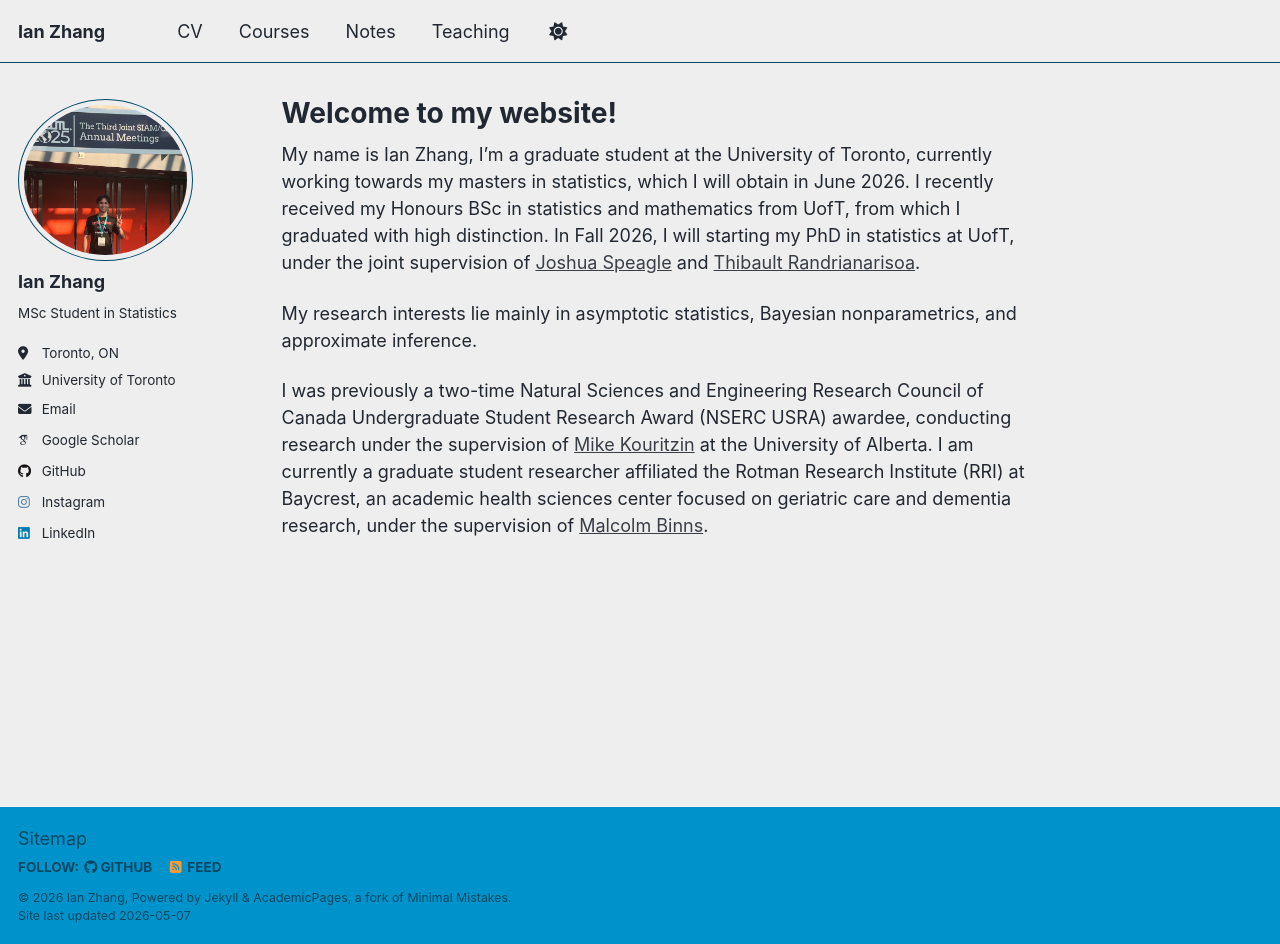
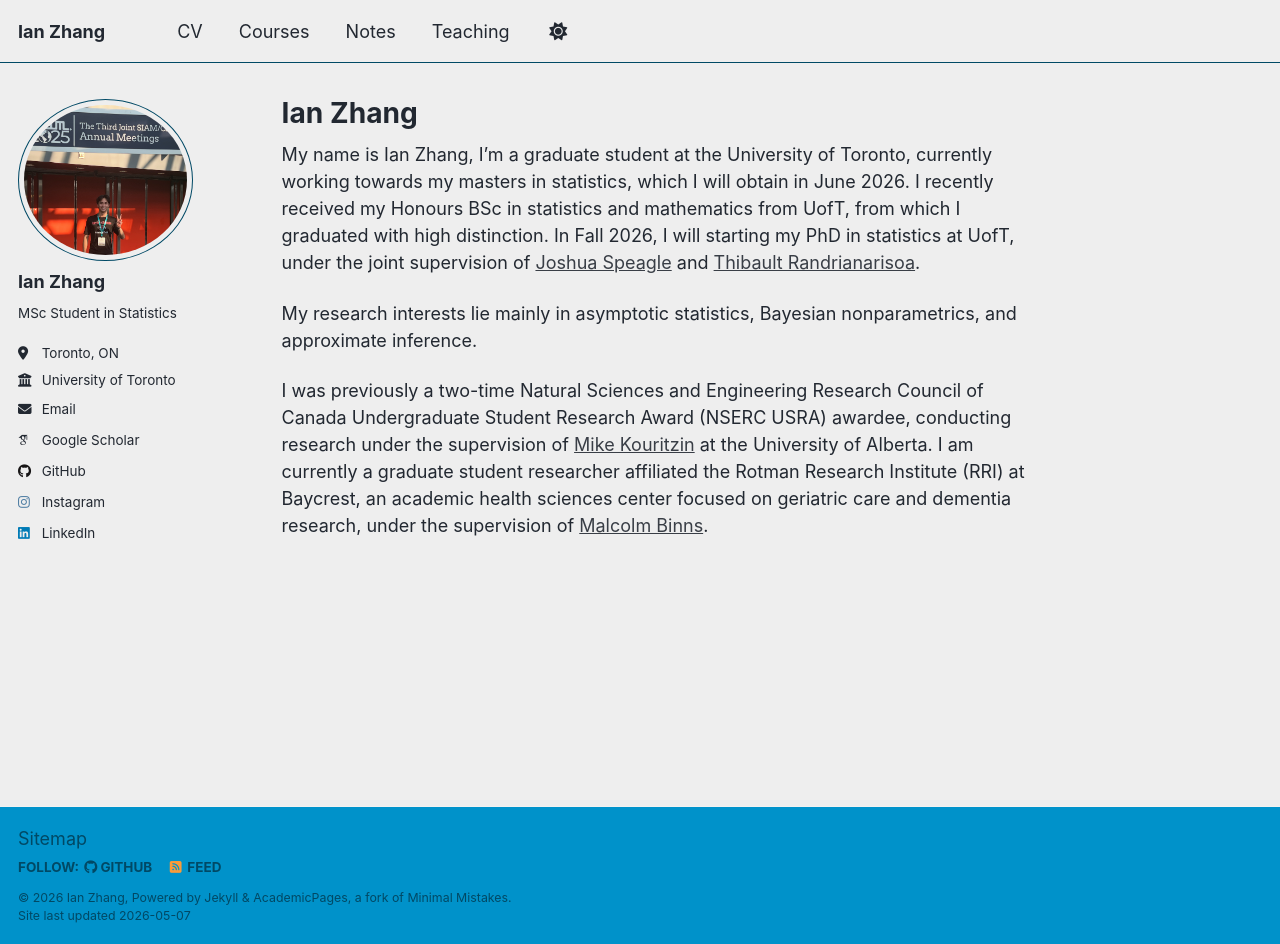
Before and after one commit to IanZhang42/ianwebsite, a Jekyll site: the page built from _pages/about.md, in a window 1280 px wide and 944 px high. Built offline with Jekyll 4.4.1, drawn with Linux system fonts in a browser that asks for light colours; some web fonts are replaced; a script that is not in the unit is left out.

Commit message:
Update about.md

```diff
--- a/_pages/about.md
+++ b/_pages/about.md
@@ -1,6 +1,6 @@
 ---
 permalink: /
-title: "Welcome to my website!"
+title: "Ian Zhang"
 author_profile: true
 redirect_from:
   - /about/
```
